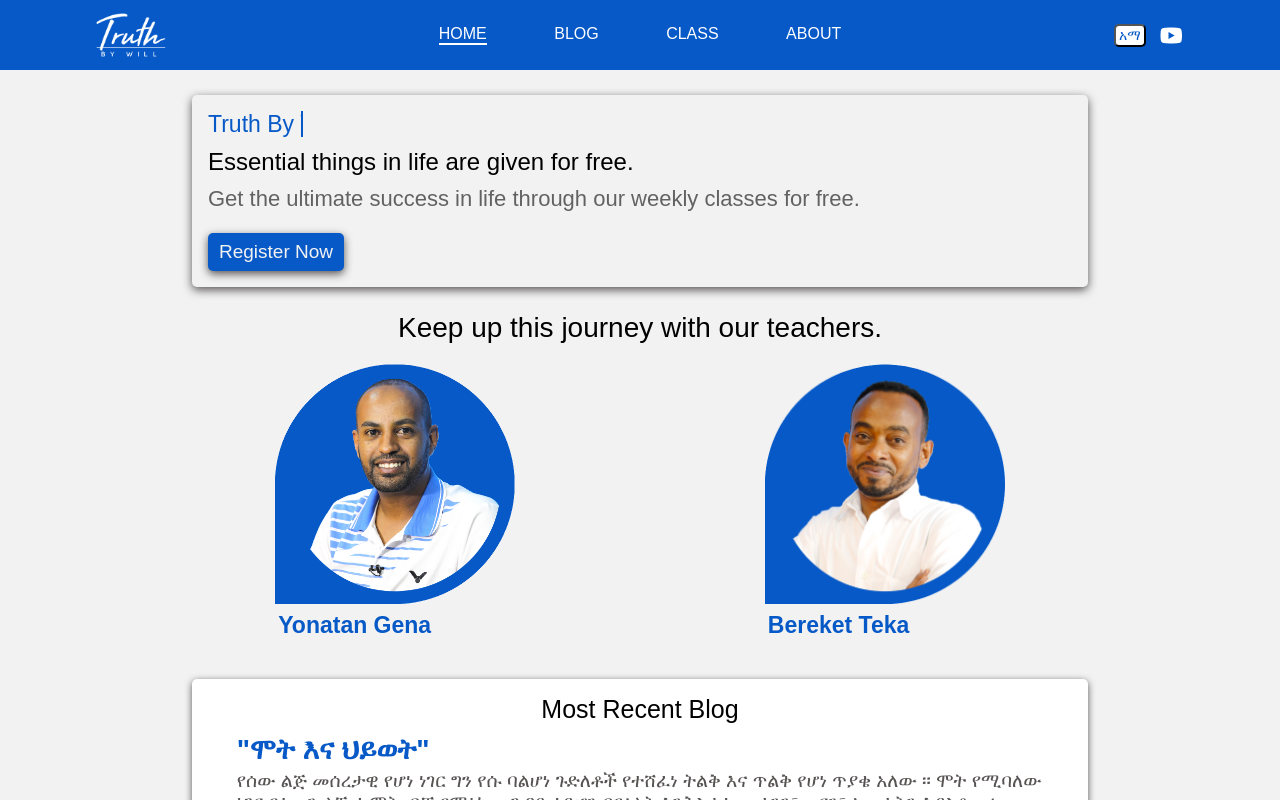
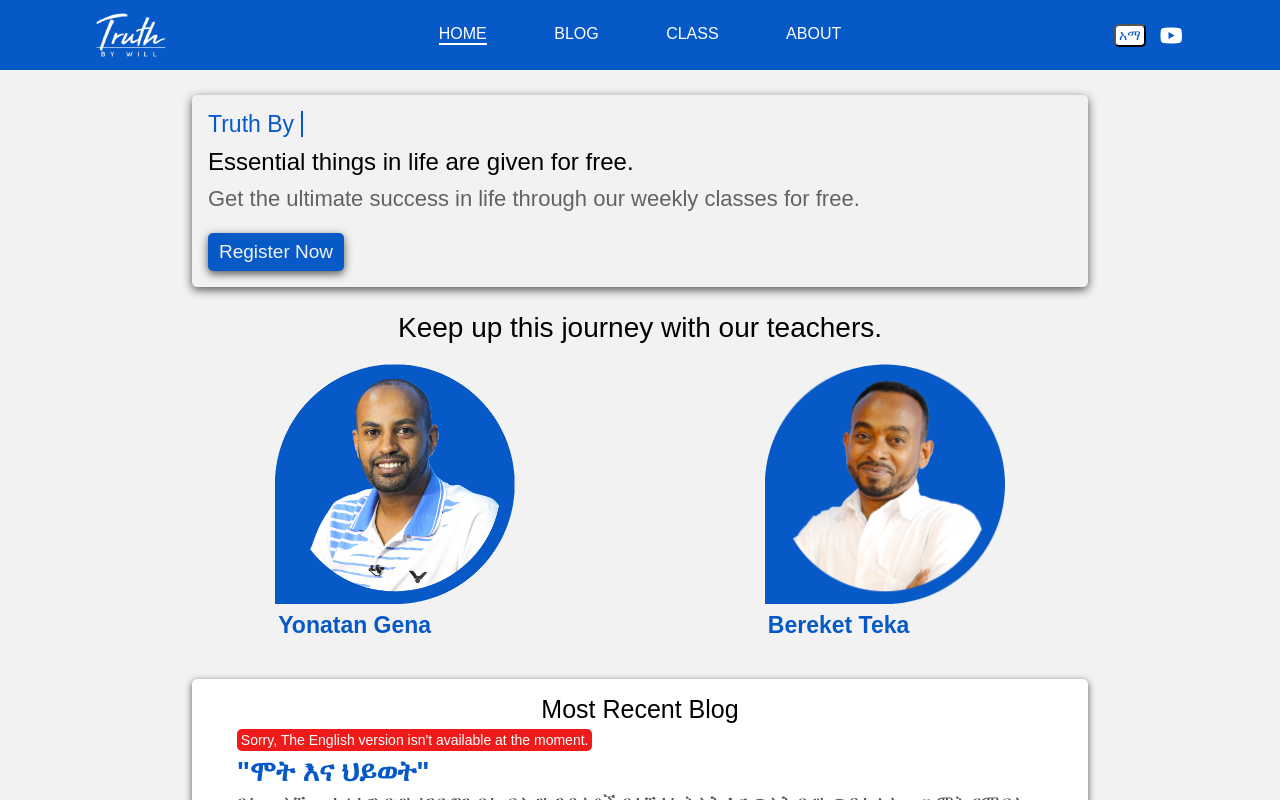
Before and after one commit to kalidmd/tbw, a React (Create React App) app: page / in a window 1280 px wide. Shown: the top 800 px of the page. Built offline with nearby package versions, Linux system fonts and the light colour scheme.

Commit message:
Eng version isn't available added to home--blog

```diff
--- a/src/index.css
+++ b/src/index.css
@@ -179,6 +179,14 @@ img {
   font-size: 20px;
   font-weight: 500;
   text-align: center;
+}
+.eng-version-not-yet {
+  width: fit-content;
+  font-size: 14px;
+  color: #fff;
+  background-color: rgb(239, 27, 27);
+  padding: 3px 4px;
+  border-radius: var(--border-rad);
 }
 .home--blog-title {
   padding: 5px 0 3px;
--- a/src/pages/Home.jsx
+++ b/src/pages/Home.jsx
@@ -1,5 +1,7 @@
 import React from 'react'
 import { useTranslation } from "react-i18next";
+import cookies from "js-cookie";
+
 import Register from '../components/Register';
 import Bereket from '../assets/image/Bereket-close.png'
 import Yonatan from '../assets/image/Yonatan-close.png'
@@ -10,6 +12,8 @@ function Home() {
   const { t } = useTranslation();
   const blogs = t('blog_data', {returnObjects: true})
   document.title = (t('title'));
+  const currentLang = cookies.get('i18next');
+  console.log(currentLang);
 
   return (
     <main>
@@ -59,6 +63,7 @@ function Home() {
       <section className="home--blog-container">
         <div className="home--blog-content">
           <p className="home--blog-header"> {t('blog_header')} </p>
+          {currentLang === 'en' && <p className="eng-version-not-yet">Sorry, The English version isn't available at the moment.</p>}
           <p className="home--blog-title"> "{ blogs[blogs.length - 1].blog_title }" </p>
           <p className="home--blog-description"> { blogs[blogs.length - 1].blog_description }</p>
           <a className="home--blog-link" href="/blog">
--- a/src/styles/about.css
+++ b/src/styles/about.css
@@ -15,13 +15,13 @@
     box-shadow: 0 1px 5px var(--grey-color);
 }
 .about-title {
-    font-size: 28px;
+    font-size: 24px;
     font-weight: 600;
     padding-bottom: 10px;
     color: var(--blue);
 }
 .about-description{
-    font-size: 19px;
+    font-size: 18px;
     letter-spacing: 0.4px;
     font-weight: 500;
 }
```
